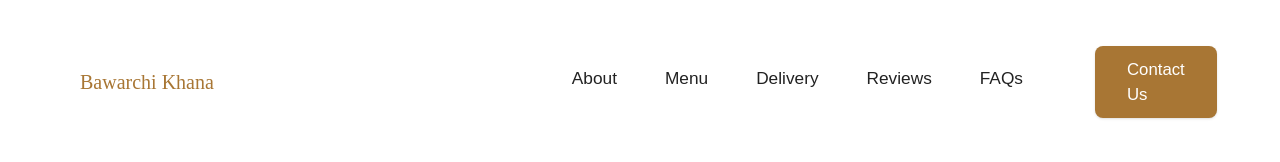
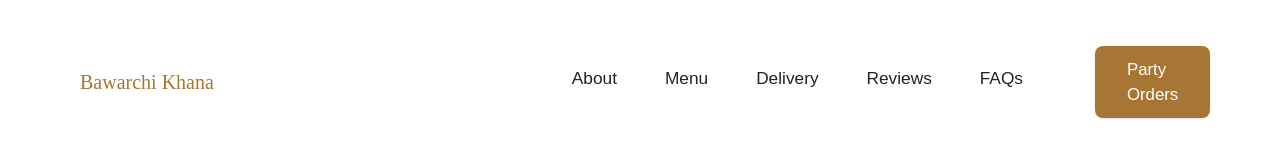
Before and after one commit to rxghavc/Bawarchi-Khana-Company-Page, a Next.js app: page / in a window 1280 px wide. Shown: the top 162 px of the page. Built offline with nearby package versions, Linux system fonts and the light colour scheme; a web font is replaced by a local one.

Commit message:
updated button UI

```diff
--- a/src/components/Navbar.tsx
+++ b/src/components/Navbar.tsx
@@ -34,7 +34,7 @@ const Navbar = () => {
 							href="#contact"
 							className="bg-[var(--brown-var,#A87634)] text-white px-8 py-3 rounded-lg font-medium text-[1.05rem] font-inter shadow transition-transform duration-200 hover:scale-110 hover:-rotate-1.5 hover:shadow-lg focus:scale-110 focus:-rotate-1.5 focus:shadow-lg inline-block border-0 cursor-pointer"
 						>
-							Contact Us
+							Party Orders
 						</a>
 					</div>
 					{/* Desktop nav (lg and up) */}
@@ -57,7 +57,7 @@ const Navbar = () => {
 								className="ml-6 bg-[var(--brown-var,#A87634)] text-white px-8 py-[0.7rem] rounded-lg font-medium text-[1.05rem] font-inter shadow transition-transform duration-200 hover:scale-110 hover:-rotate-1.5 hover:shadow-lg focus:scale-110 focus:-rotate-1.5 focus:shadow-lg inline-block border-0 cursor-pointer"
 								style={{marginLeft: 24}}
 							>
-								Contact Us
+								Party Orders
 							</a>
 						</li>
 					</ul>
```
